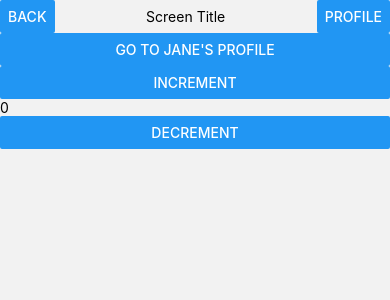
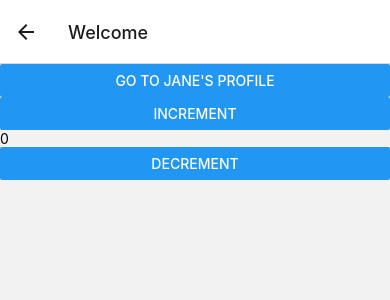
Before and after one commit to JeremiahYoder/jsonPlaceholder, a React Native app: screen / in a window 390 px wide. Shown: the top 300 px of the page. Built offline with nearby package versions, Linux system fonts and the light colour scheme.

Commit message:
header stuff

```diff
--- a/src/components/AppHeader/index.tsx
+++ b/src/components/AppHeader/index.tsx
@@ -15,7 +15,8 @@ const styles = StyleSheet.create({
     container: {
         flexDirection: 'row',
         justifyContent: 'space-between',
-        alignItems: 'center'
+        alignItems: 'center',
+        paddingVertical: 5
     }
 })
 
--- a/src/navigation/index.tsx
+++ b/src/navigation/index.tsx
@@ -6,7 +6,7 @@ import HomeScreen from '../screens/Home'
 import ProfileScreen from '../screens/Profile'
 import SplashScreen from '../screens/Splash';
 
-import AppHeader from '../components/AppHeader';
+// import AppHeader from '../components/AppHeader';
 
 import {
   SPLASH, HOME, PROFILE
@@ -17,9 +17,11 @@ const Stack = createNativeStackNavigator<RootStackParamList>();
 export const NavigationStack = () => {
   return (
     <NavigationContainer>
-      <Stack.Navigator initialRouteName={SPLASH} screenOptions={{
-        header: AppHeader
-      }}>
+      <Stack.Navigator initialRouteName={SPLASH}
+        // screenOptions={{
+        //   header: AppHeader
+        // }}
+      >
       <Stack.Screen
           name={SPLASH}
           component={SplashScreen}
```
